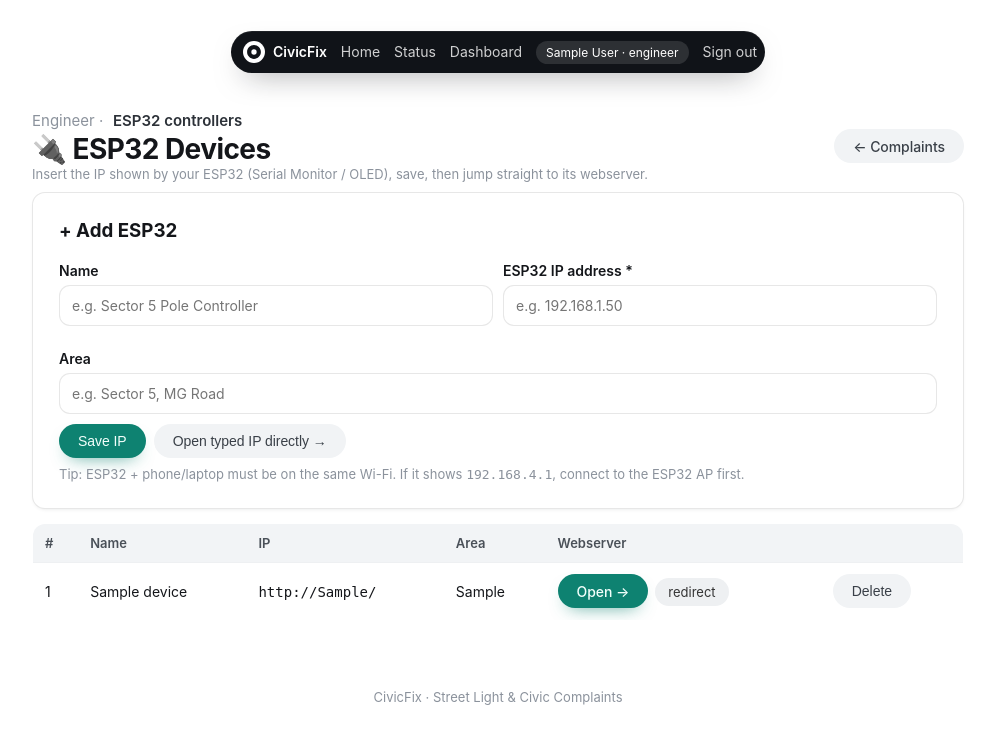
After one commit to doxpro26-star/complaint, a Flask app: page /engineer/devices in a window 1280 px wide. The commit adds this page. Shown: the top 744 px of the page, without its empty margins (142-1137 px from the left). Run offline with Flask 3, Linux system fonts and the light colour scheme; the visitor is signed in with stand-in values (Sample User, id 1); tables that the repository leaves empty hold one stand-in row (values such as "Sample post").

Commit message:
Add ESP32 device manager: engineer saves IP and opens webserver directly

```diff
--- a/app.py
+++ b/app.py
@@ -80,6 +80,16 @@ def init_db():
         db.execute("ALTER TABLE complaints ADD COLUMN latitude REAL DEFAULT NULL")
     if "longitude" not in cols:
         db.execute("ALTER TABLE complaints ADD COLUMN longitude REAL DEFAULT NULL")
+    db.execute("""
+        CREATE TABLE IF NOT EXISTS esp_devices (
+            id INTEGER PRIMARY KEY AUTOINCREMENT,
+            name TEXT NOT NULL,
+            ip TEXT NOT NULL,
+            area TEXT DEFAULT '',
+            added_by INTEGER,
+            created_at TEXT NOT NULL
+        )
+    """)
     db.commit()
     db.close()
 
@@ -357,6 +367,74 @@ def engineer_view_complaint(cid):
     return render_template("view_complaint.html", c=c, is_engineer=True, statuses=STATUSES)
 
 
+# ---------- ESP32 DEVICES (engineer only) ----------
+def clean_esp_ip(raw):
+    """Accept '192.168.1.50', '192.168.1.50:80', or full URL. Return host[:port] or None."""
+    import re
+    if not raw:
+        return None
+    s = raw.strip()
+    s = re.sub(r"^https?://", "", s, flags=re.I)
+    s = s.split("/")[0].strip()
+    # IPv4 + optional port, or mDNS/hostname + optional port
+    if re.match(r"^(\d{1,3}\.){3}\d{1,3}(:\d{1,5})?$", s):
+        parts = s.split(":")[0].split(".")
+        if all(0 <= int(p) <= 255 for p in parts):
+            return s
+        return None
+    if re.match(r"^[a-zA-Z0-9_.-]+(:\d{1,5})?$", s):
+        return s
+    return None
+
+
+@app.route("/engineer/devices", methods=["GET", "POST"])
+@login_required
+@role_required("engineer")
+def esp_devices():
+    db = get_db()
+    if request.method == "POST":
+        name = request.form.get("name", "").strip() or "Street Light Controller"
+        ip_raw = request.form.get("ip", "")
+        area = request.form.get("area", "").strip()
+        ip = clean_esp_ip(ip_raw)
+        if not ip:
+            flash("Enter a valid ESP32 IP, e.g. 192.168.1.50 or 192.168.1.50:80", "danger")
+        else:
+            db.execute(
+                "INSERT INTO esp_devices (name, ip, area, added_by, created_at) VALUES (?,?,?,?,?)",
+                (name, ip, area, session["user_id"], datetime.now().isoformat(timespec="seconds")),
+            )
+            db.commit()
+            flash(f"ESP32 {ip} saved! Click Open to go to its webserver.", "success")
+        return redirect(url_for("esp_devices"))
+    devices = db.execute("SELECT * FROM esp_devices ORDER BY id DESC").fetchall()
+    return render_template("esp_devices.html", devices=devices)
+
+
+@app.route("/engineer/devices/<int:did>/delete", methods=["POST"])
+@login_required
+@role_required("engineer")
+def esp_device_delete(did):
+    db = get_db()
+    db.execute("DELETE FROM esp_devices WHERE id=?", (did,))
+    db.commit()
+    flash("Device removed.", "info")
+    return redirect(url_for("esp_devices"))
+
+
+@app.route("/engineer/devices/<int:did>/open")
+@login_required
+@role_required("engineer")
+def esp_device_open(did):
+    """Directly goes to the ESP32 webserver."""
+    db = get_db()
+    d = db.execute("SELECT * FROM esp_devices WHERE id=?", (did,)).fetchone()
+    if not d:
+        flash("Device not found.", "danger")
+        return redirect(url_for("esp_devices"))
+    return redirect(f"http://{d['ip']}/")
+
+
 @app.route("/healthz")
 def healthz():
     """UptimeRobot pings this every 5 min to keep Render free tier awake.
--- a/templates/engineer_dashboard.html
+++ b/templates/engineer_dashboard.html
@@ -6,6 +6,7 @@
     <p class="eyebrow" style="justify-content:flex-start">Engineer · <b>&nbsp;{{ total }} total</b></p>
     <h2>All Complaints</h2>
   </div>
+  <a href="{{ url_for('esp_devices') }}" class="btn btn-primary">🔌 ESP32 Devices</a>
 </div>
 <div class="stats">
   <div class="stat pending">Pending<b>{{ counts.get('Pending',0) }}</b></div>
--- /dev/null
+++ b/templates/esp_devices.html
@@ -0,0 +1,69 @@
+{% extends "base.html" %}
+{% block title %}ESP32 Devices — Engineer{% endblock %}
+{% block content %}
+<div class="topbar">
+  <div>
+    <p class="eyebrow" style="justify-content:flex-start">Engineer · <b>&nbsp;ESP32 controllers</b></p>
+    <h2>🔌 ESP32 Devices</h2>
+    <p class="muted">Insert the IP shown by your ESP32 (Serial Monitor / OLED), save, then jump straight to its webserver.</p>
+  </div>
+  <a href="{{ url_for('engineer_dashboard') }}" class="btn btn-quiet">← Complaints</a>
+</div>
+
+<div class="form-box" style="max-width:100%">
+  <h3 style="margin:0 0 6px">+ Add ESP32</h3>
+  <form method="POST" style="display:grid;grid-template-columns:1fr 1fr;gap:10px">
+    <div>
+      <label>Name</label>
+      <input name="name" placeholder="e.g. Sector 5 Pole Controller" required>
+    </div>
+    <div>
+      <label>ESP32 IP address *</label>
+      <input name="ip" id="ipInput" placeholder="e.g. 192.168.1.50" required pattern=".*\..*">
+    </div>
+    <div style="grid-column:1/-1">
+      <label>Area</label>
+      <input name="area" placeholder="e.g. Sector 5, MG Road">
+    </div>
+    <div style="grid-column:1/-1;display:flex;gap:8px;flex-wrap:wrap">
+      <button class="btn btn-primary" type="submit">Save IP</button>
+      <button class="btn btn-quiet" type="button" onclick="quickOpen()">Open typed IP directly →</button>
+    </div>
+  </form>
+  <p class="muted" style="margin-top:8px">Tip: ESP32 + phone/laptop must be on the same Wi-Fi. If it shows <code>192.168.4.1</code>, connect to the ESP32 AP first.</p>
+</div>
+
+{% if devices %}
+<table style="margin-top:14px">
+<tr><th>#</th><th>Name</th><th>IP</th><th>Area</th><th>Webserver</th><th></th></tr>
+{% for d in devices %}
+<tr>
+  <td>{{ d['id'] }}</td>
+  <td>{{ d['name'] }}</td>
+  <td><code>http://{{ d['ip'] }}/</code></td>
+  <td>{{ d['area'] }}</td>
+  <td>
+    <a class="btn btn-primary" style="margin-top:0" href="http://{{ d['ip'] }}/" target="_blank" rel="noopener">Open →</a>
+    <a href="{{ url_for('esp_device_open', did=d['id']) }}" class="chip">redirect</a>
+  </td>
+  <td>
+    <form method="POST" action="{{ url_for('esp_device_delete', did=d['id']) }}" onsubmit="return confirm('Remove this device?')">
+      <button class="btn btn-quiet" style="margin-top:0" type="submit">Delete</button>
+    </form>
+  </td>
+</tr>
+{% endfor %}
+</table>
+{% else %}
+<div class="card" style="margin-top:14px"><p>No ESP32 saved yet. Paste the IP from Serial Monitor above.</p></div>
+{% endif %}
+
+<script>
+function quickOpen(){
+  let v = document.getElementById('ipInput').value.trim()
+    .replace(/^https?:\/\//i,'').split('/')[0];
+  if(!v || v.indexOf('.') < 0){ alert('Type the ESP32 IP first, e.g. 192.168.1.50'); return; }
+  window.open('http://' + v + '/', '_blank');
+}
+</script>
+{% endblock %}
```
